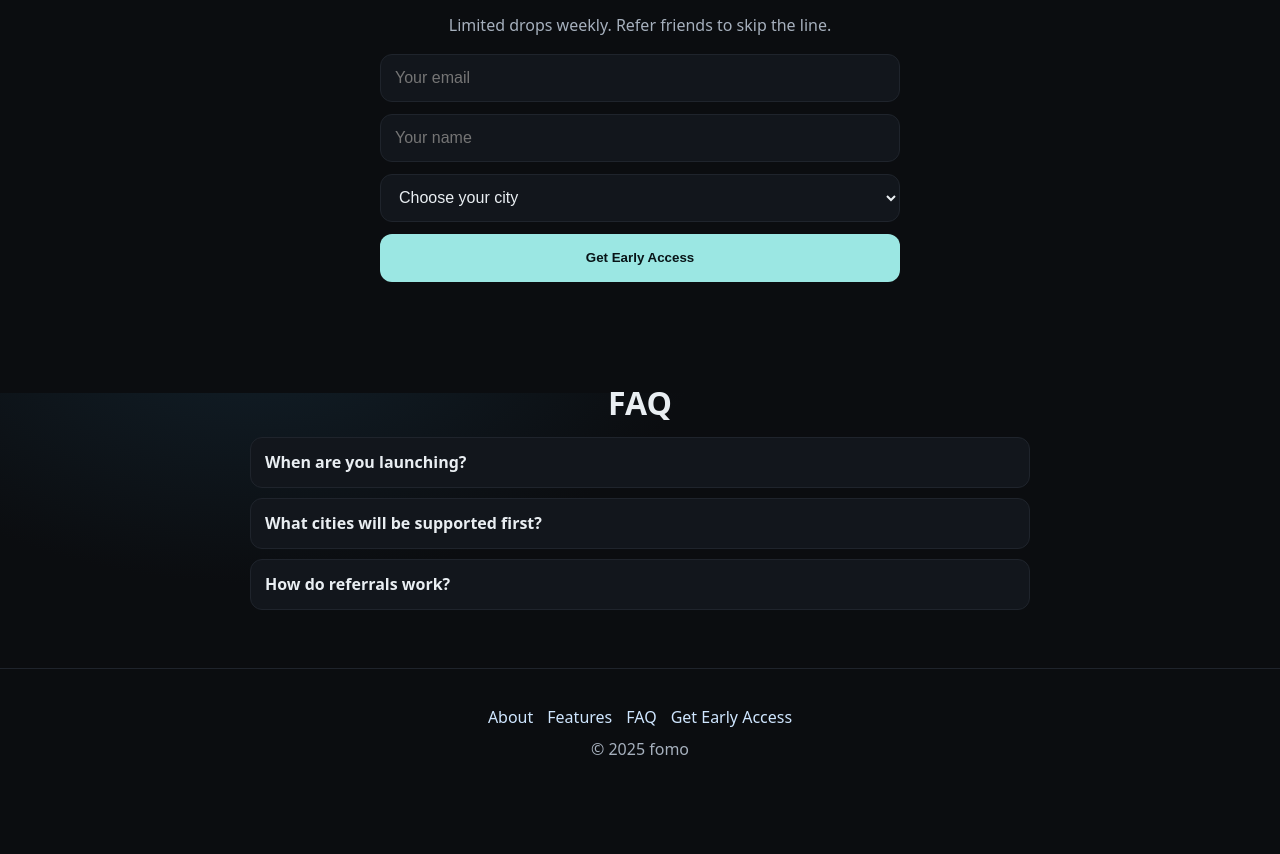
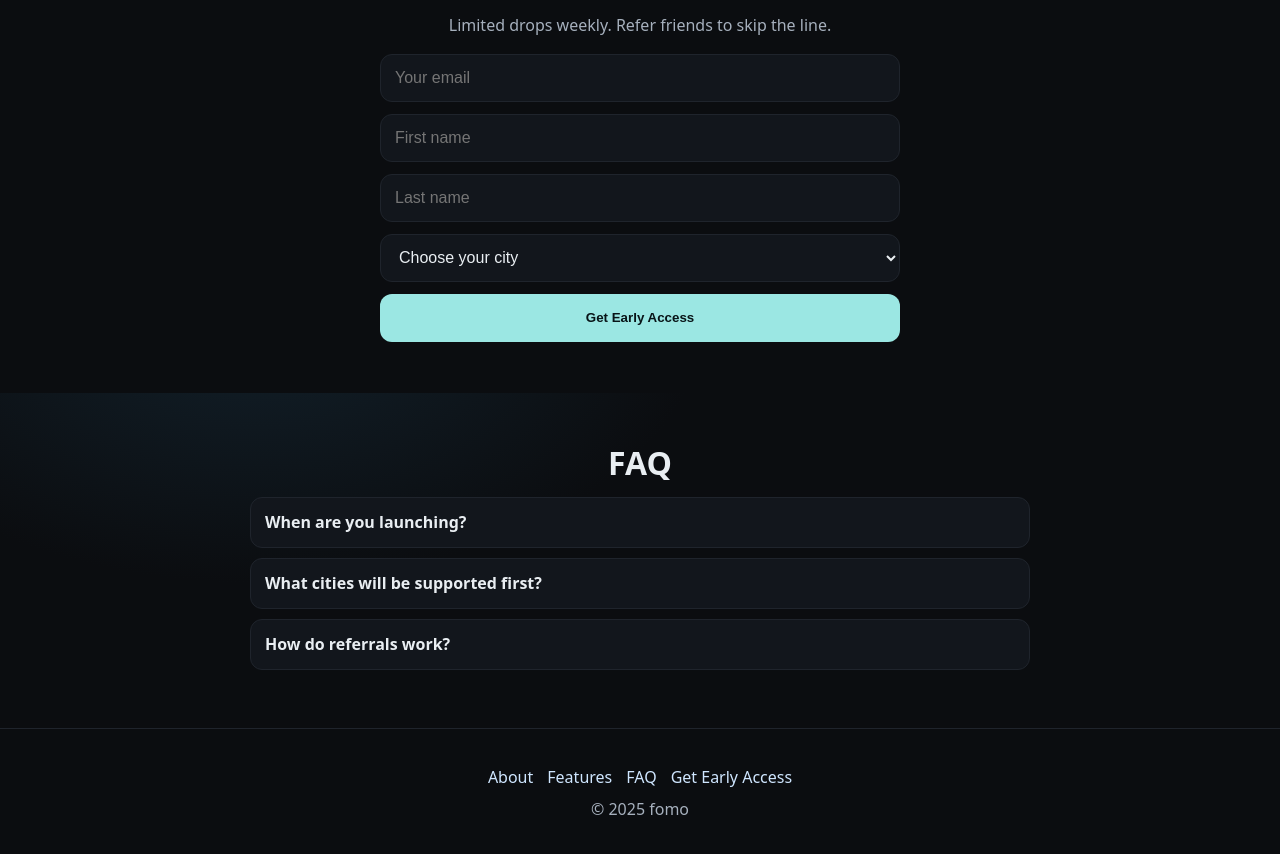
Before and after one commit to kstender11/Landing-Page, a website: page index.html in a window 1280 px wide. Shown: the part 1207-2061 px from the top of the page. Before the commit the page ends 2013 px from the top, so only its background shows below. Drawn offline with Linux system fonts and the light colour scheme.

Commit message:
Fix overwrite of first and last name from last commit

```diff
--- a/index.html
+++ b/index.html
@@ -94,7 +94,8 @@
         <!-- Form (IDs match your script.js) -->
         <form id="waitlist-form" novalidate>
           <input id="email" type="email" name="email" placeholder="Your email" autocomplete="email" required />
-          <input id="name" type="text" name="name" placeholder="Your name" autocomplete="name" required />
+          <input id="firstName" type="text" name="firstName" placeholder="First name" autocomplete="given-name" required />
+          <input id="lastName"  type="text" name="lastName"  placeholder="Last name"  autocomplete="family-name" required />
           <select id="city" name="city" required>
             <option value="" disabled selected>Choose your city</option>
             <option>SF Bay Area</option>
```
